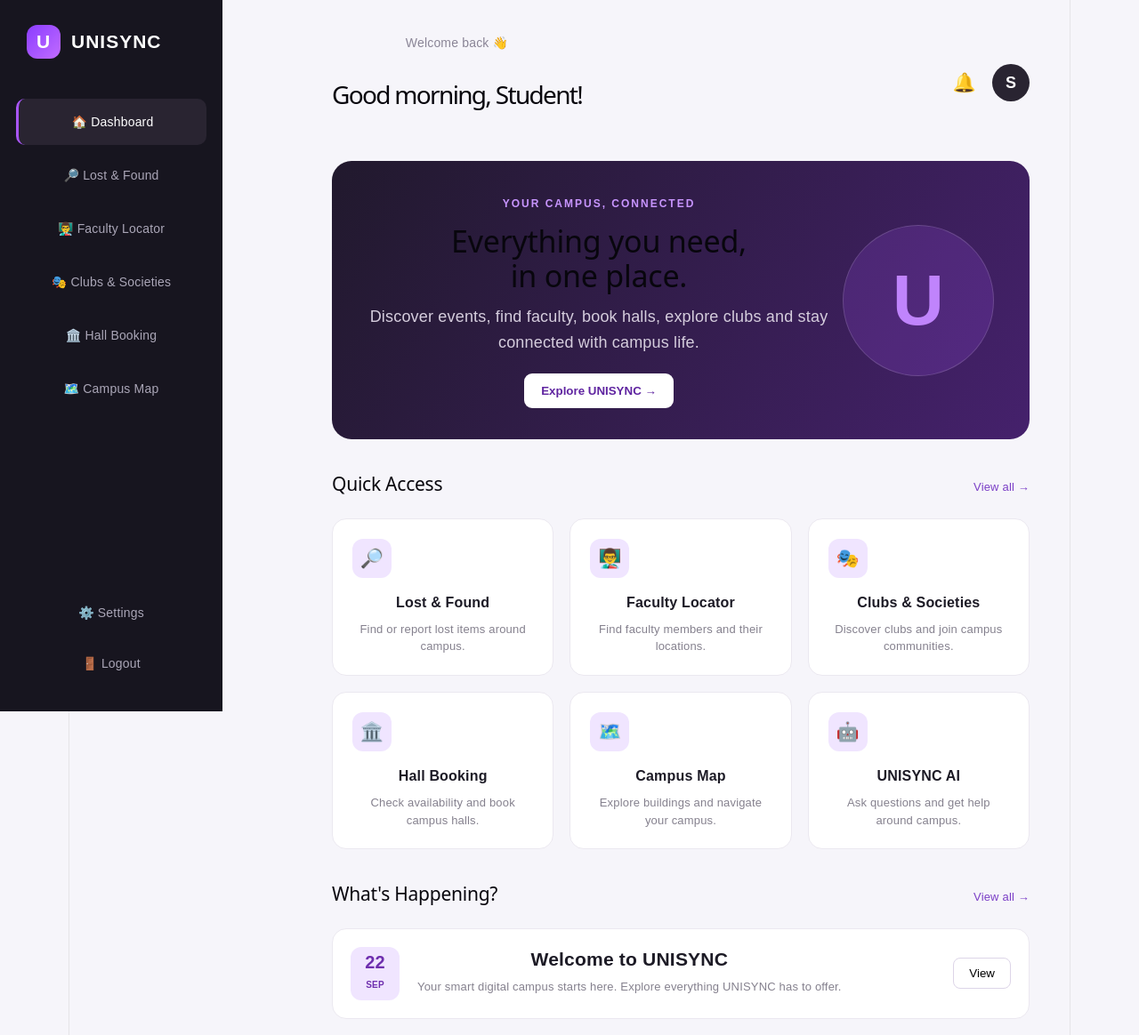
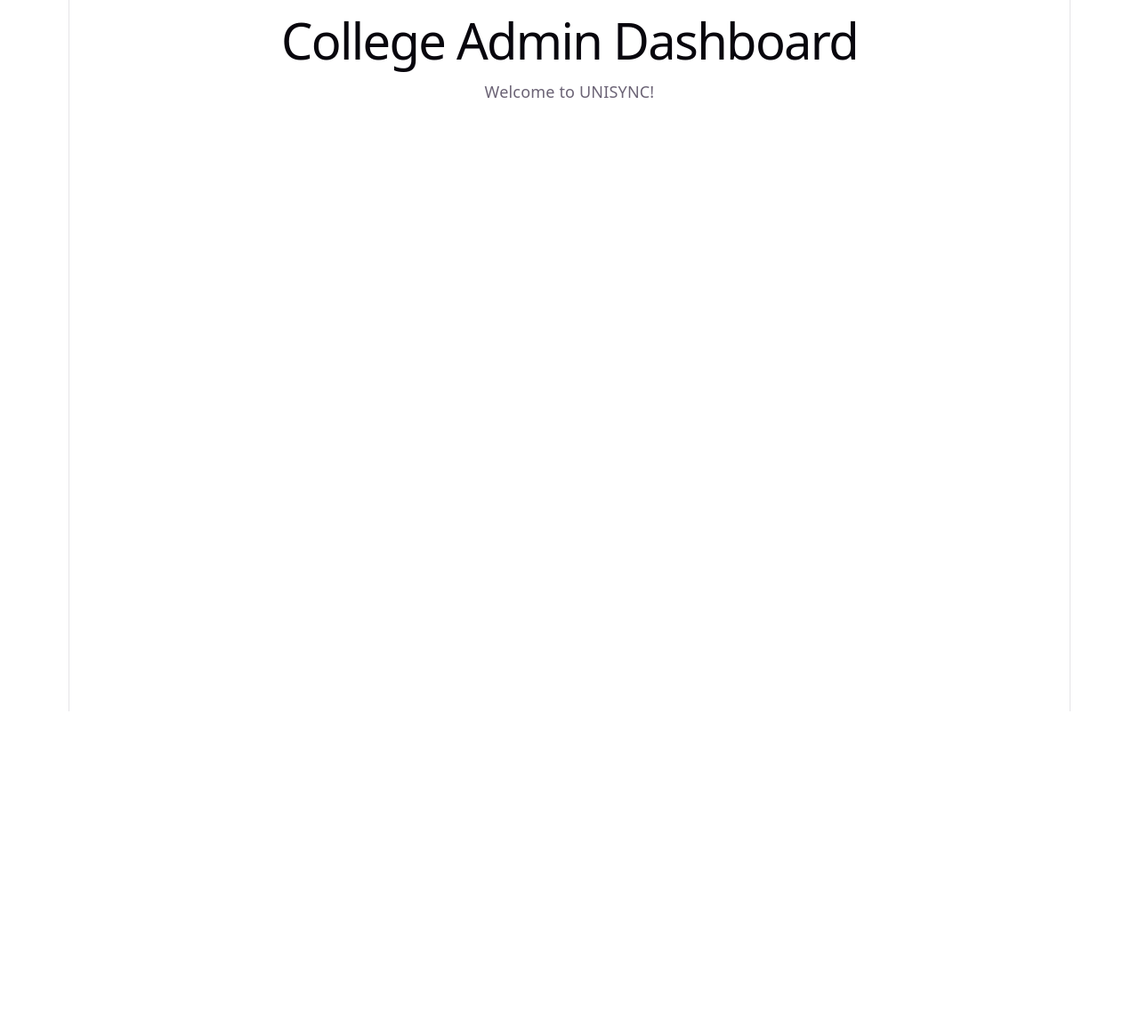
Before and after one commit to tarunyavoltair/UNISYNC, a React app in the folder frontend/: page /admin in a window 1280 px wide. Shown: the top 1164 px of the page at 89% size. After the commit the page ends 800 px from the top, so only its background shows below. Built offline with nearby package versions, Linux system fonts and the light colour scheme; the HTML template or start-up script is replaced by a standard one.

Commit message:
Set up React frontend dashboards and routing

```diff
--- a/frontend/package.json
+++ b/frontend/package.json
@@ -11,7 +11,8 @@
   },
   "dependencies": {
     "react": "^19.2.8",
-    "react-dom": "^19.2.8"
+    "react-dom": "^19.2.8",
+    "react-router-dom": "^7.18.4"
   },
   "devDependencies": {
     "@types/react": "^19.2.18",
--- a/frontend/src/App.jsx
+++ b/frontend/src/App.jsx
@@ -1,136 +1,7 @@
-import { useState } from 'react'
-import heroImg from './assets/hero.png'
-import reactLogo from './assets/react.svg'
-import viteLogo from './assets/vite.svg'
-import "./App.css";
+import AppRoutes from "./routes/AppRoutes";
 
 function App() {
-  return (
-    <div className="app">
-      {/* Sidebar */}
-      <aside className="sidebar">
-        <div className="logo">
-          <div className="logo-icon">U</div>
-          <span>UNISYNC</span>
-        </div>
-
-        <nav>
-          <a className="active">🏠 Dashboard</a>
-          <a>🔎 Lost & Found</a>
-          <a>👨‍🏫 Faculty Locator</a>
-          <a>🎭 Clubs & Societies</a>
-          <a>🏛️ Hall Booking</a>
-          <a>🗺️ Campus Map</a>
-        </nav>
-
-        <div className="sidebar-bottom">
-          <a>⚙️ Settings</a>
-          <a>🚪 Logout</a>
-        </div>
-      </aside>
-
-      {/* Main content */}
-      <main className="main">
-        <header className="topbar">
-          <div>
-            <p className="welcome-small">Welcome back 👋</p>
-            <h1>Good morning, Student!</h1>
-          </div>
-
-          <div className="profile">
-            <div className="notification">🔔</div>
-            <div className="avatar">S</div>
-          </div>
-        </header>
-
-        {/* Welcome card */}
-        <section className="welcome-card">
-          <div>
-            <p className="card-label">YOUR CAMPUS, CONNECTED</p>
-            <h2>Everything you need,<br />in one place.</h2>
-            <p>
-              Discover events, find faculty, book halls,
-              explore clubs and stay connected with campus life.
-            </p>
-            <button>Explore UNISYNC →</button>
-          </div>
-
-          <div className="card-symbol">U</div>
-        </section>
-
-        {/* Quick access */}
-        <section>
-          <div className="section-title">
-            <h2>Quick Access</h2>
-            <span>View all →</span>
-          </div>
-
-          <div className="module-grid">
-            <div className="module-card">
-              <div className="module-icon">🔎</div>
-              <h3>Lost & Found</h3>
-              <p>Find or report lost items around campus.</p>
-            </div>
-
-            <div className="module-card">
-              <div className="module-icon">👨‍🏫</div>
-              <h3>Faculty Locator</h3>
-              <p>Find faculty members and their locations.</p>
-            </div>
-
-            <div className="module-card">
-              <div className="module-icon">🎭</div>
-              <h3>Clubs & Societies</h3>
-              <p>Discover clubs and join campus communities.</p>
-            </div>
-
-            <div className="module-card">
-              <div className="module-icon">🏛️</div>
-              <h3>Hall Booking</h3>
-              <p>Check availability and book campus halls.</p>
-            </div>
-
-            <div className="module-card">
-              <div className="module-icon">🗺️</div>
-              <h3>Campus Map</h3>
-              <p>Explore buildings and navigate your campus.</p>
-            </div>
-
-            <div className="module-card">
-              <div className="module-icon">🤖</div>
-              <h3>UNISYNC AI</h3>
-              <p>Ask questions and get help around campus.</p>
-            </div>
-          </div>
-        </section>
-
-        {/* Campus activity */}
-        <section className="activity">
-          <div className="section-title">
-            <h2>What's Happening?</h2>
-            <span>View all →</span>
-          </div>
-
-          <div className="activity-card">
-            <div className="event-date">
-              <strong>22</strong>
-              <span>SEP</span>
-            </div>
-
-            <div>
-              <h3>Welcome to UNISYNC</h3>
-              <p>
-                Your smart digital campus starts here. Explore
-                everything UNISYNC has to offer.
-              </p>
-            </div>
-
-            <button className="event-button">View</button>
-          </div>
-        </section>
-      </main>
-    </div>
-  );
+  return <AppRoutes />;
 }
 
 export default App;
--- /dev/null
+++ b/frontend/src/pages/admin/AdminDashboard.jsx
@@ -0,0 +1,10 @@
+function AdminDashboard() {
+  return (
+    <div>
+      <h1>College Admin Dashboard</h1>
+      <p>Welcome to UNISYNC!</p>
+    </div>
+  );
+}
+
+export default AdminDashboard;
--- /dev/null
+++ b/frontend/src/pages/club-admin/ClubDashboard.jsx
@@ -0,0 +1,10 @@
+function ClubDashboard() {
+  return (
+    <div>
+      <h1>Club Admin Dashboard</h1>
+      <p>Welcome to UNISYNC!</p>
+    </div>
+  );
+}
+
+export default ClubDashboard;
--- /dev/null
+++ b/frontend/src/pages/faculty/FacultyDashboard.jsx
@@ -0,0 +1,10 @@
+function FacultyDashboard() {
+  return (
+    <div>
+      <h1>Faculty Dashboard</h1>
+      <p>Welcome to UNISYNC!</p>
+    </div>
+  );
+}
+
+export default FacultyDashboard;
--- /dev/null
+++ b/frontend/src/pages/student/StudentDashboard.jsx
@@ -0,0 +1,10 @@
+function StudentDashboard() {
+  return (
+    <div>
+      <h1>Student Dashboard</h1>
+      <p>Welcome to UNISYNC!</p>
+    </div>
+  );
+}
+
+export default StudentDashboard;
--- /dev/null
+++ b/frontend/src/routes/AppRoutes.jsx
@@ -0,0 +1,21 @@
+import { BrowserRouter, Routes, Route } from "react-router-dom";
+
+import StudentDashboard from "../pages/student/StudentDashboard";
+import FacultyDashboard from "../pages/faculty/FacultyDashboard";
+import ClubDashboard from "../pages/club-admin/ClubDashboard";
+import AdminDashboard from "../pages/admin/AdminDashboard";
+
+function AppRoutes() {
+  return (
+    <BrowserRouter>
+      <Routes>
+        <Route path="/student" element={<StudentDashboard />} />
+        <Route path="/faculty" element={<FacultyDashboard />} />
+        <Route path="/club-admin" element={<ClubDashboard />} />
+        <Route path="/admin" element={<AdminDashboard />} />
+      </Routes>
+    </BrowserRouter>
+  );
+}
+
+export default AppRoutes;
```
Also changed, not shown: 1 other file (tests, documents, lock files or other folders).
